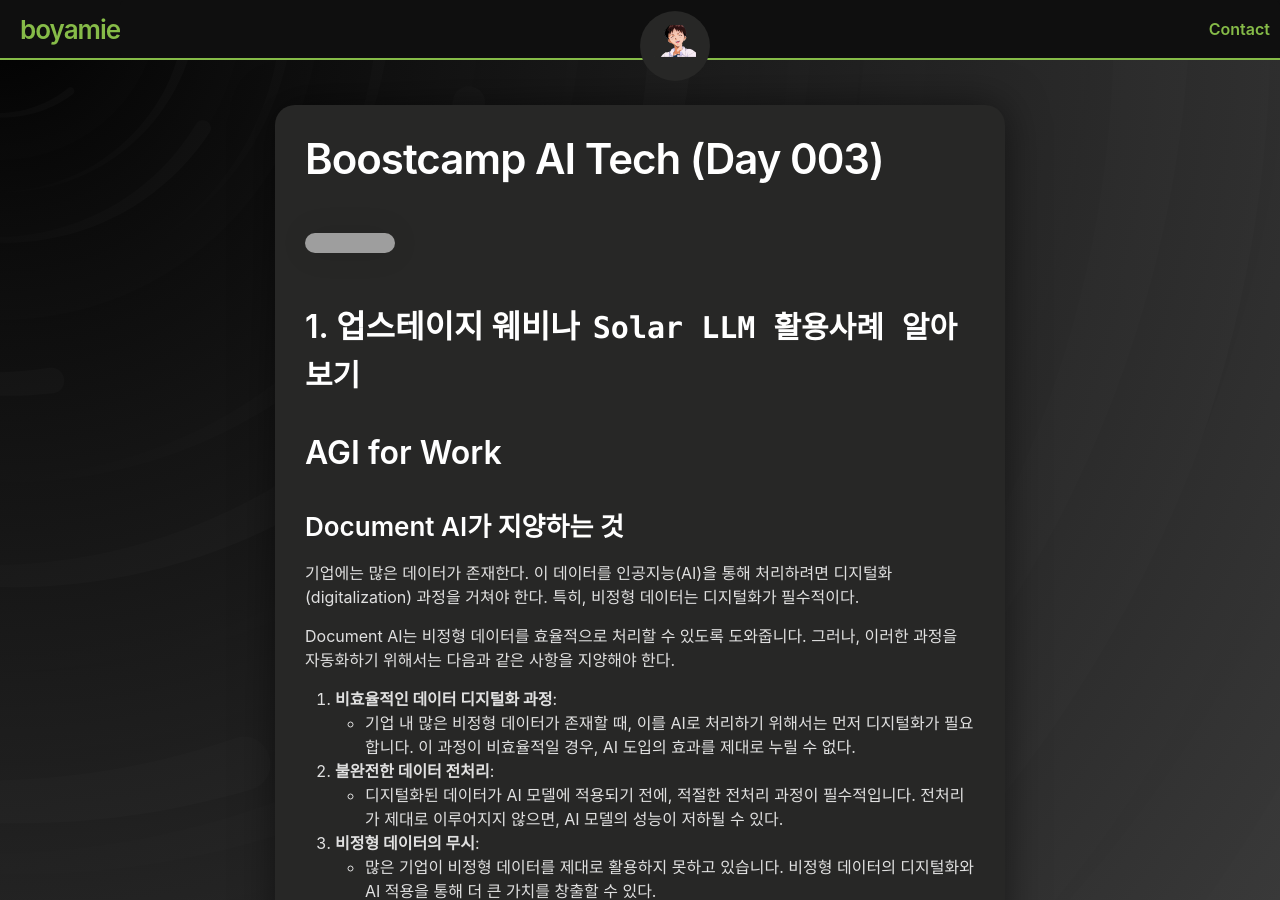
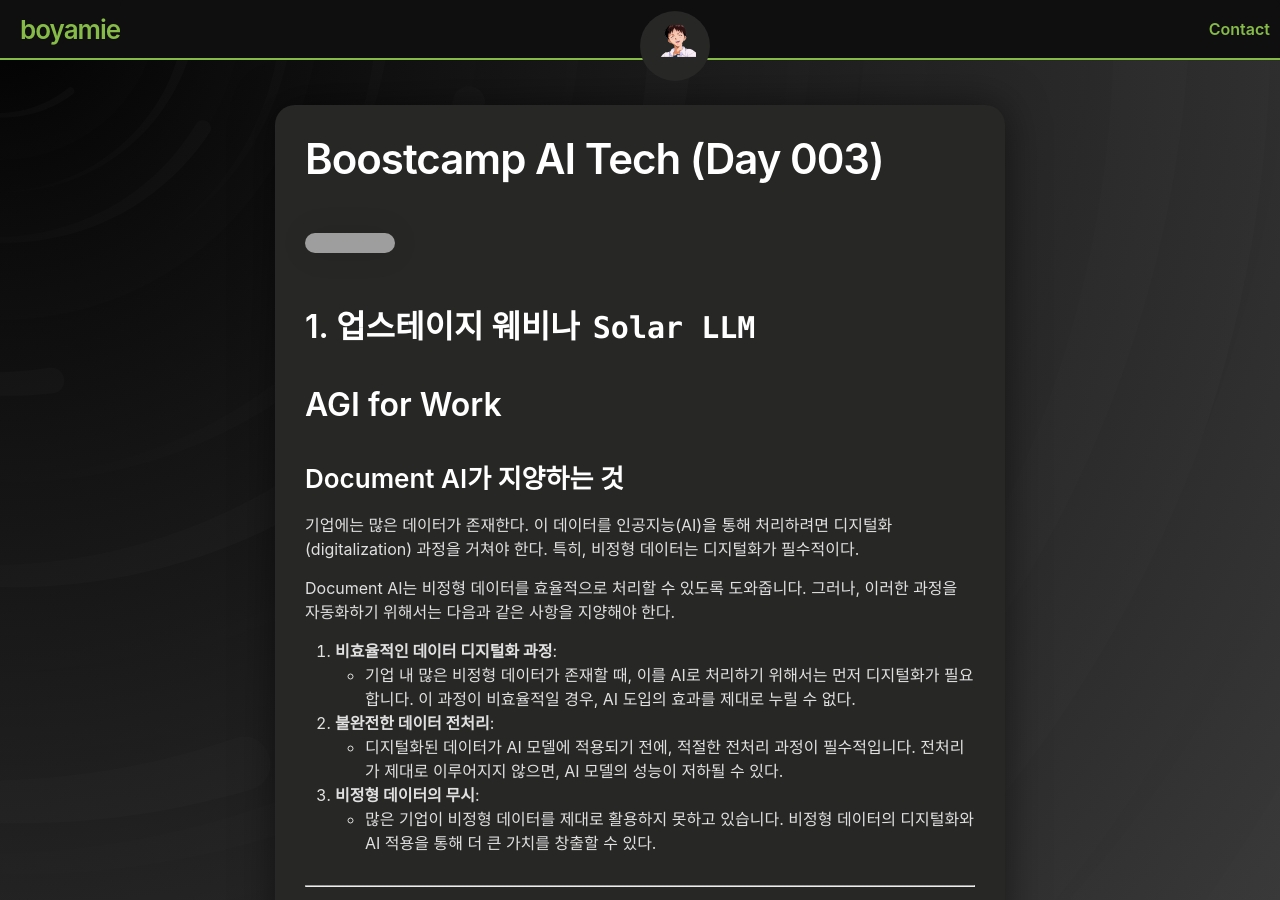
Before and after one commit to boyamie/boyamie.github.io, a Jekyll site: the page built from _posts/2024-08-07-boostcamp_003.md, in a window 1280 px wide and 900 px high. Built offline with Jekyll 4.4.1, drawn with Linux system fonts in a browser that asks for light colours; grey boxes are pictures that could not be loaded.

Commit message:
Update 2024-08-07-boostcamp_003.md

```diff
--- a/_posts/2024-08-07-boostcamp_003.md
+++ b/_posts/2024-08-07-boostcamp_003.md
@@ -7,7 +7,7 @@ tags: [Naver Boostcamp, daily report]
 
 [![Peer Session Badge](https://img.shields.io/badge/Peer%20Session-CC527A?style=flat)](../peer_session/day003.html)
 
-## 1. 업스테이지 웨비나 `Solar LLM 활용사례 알아보기`
+## 1. 업스테이지 웨비나 `Solar LLM`
 
 ## AGI for Work
 
```
